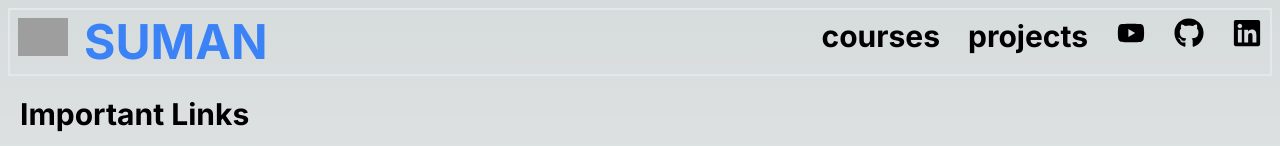
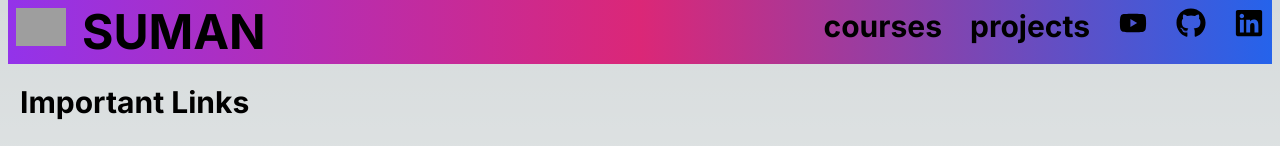
Before and after one commit to webdev-ashishk/webdev-mastery, a Next.js app: page / in a window 1280 px wide. Shown: the top 146 px of the page. Built offline with nearby package versions, Linux system fonts and the light colour scheme; grey boxes are pictures that could not be loaded.

Commit message:
added gradient to navbar

```diff
--- a/components/NavBar.jsx
+++ b/components/NavBar.jsx
@@ -26,7 +26,7 @@ const NavBar = () => {
     );
   };
   return (
-    <div className="border-2 flex justify-between m-2 sticky top-0">
+    <div className="bg-gradient-to-r from-purple-600 via-pink-600 to-blue-600 flex justify-between mx-2  sticky top-0">
       <div className="flex  gap-4 text-5xl m-2 font-bold ">
         <snap className="">
           <Image
@@ -36,7 +36,7 @@ const NavBar = () => {
             width={50}
           />
         </snap>
-        <h1 className="sm:hidden lg:block md:block font-bold text-blue-500">
+        <h1 className="sm:hidden lg:block md:block font-bold ">
           <Link href={"/"}>SUMAN</Link>
         </h1>
       </div>
```
Also changed, not shown: 1 other file (tests, documents, lock files or other folders).
